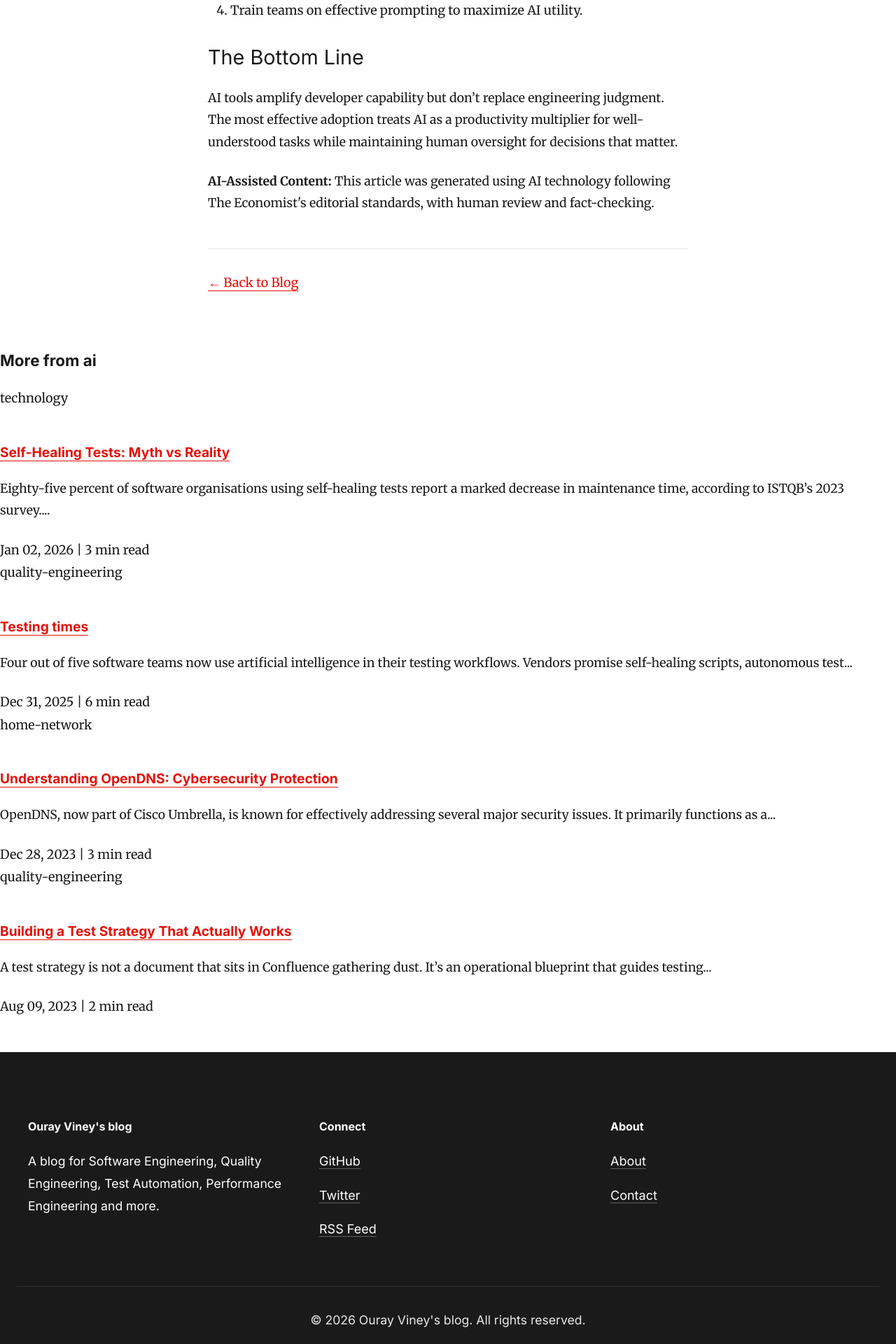
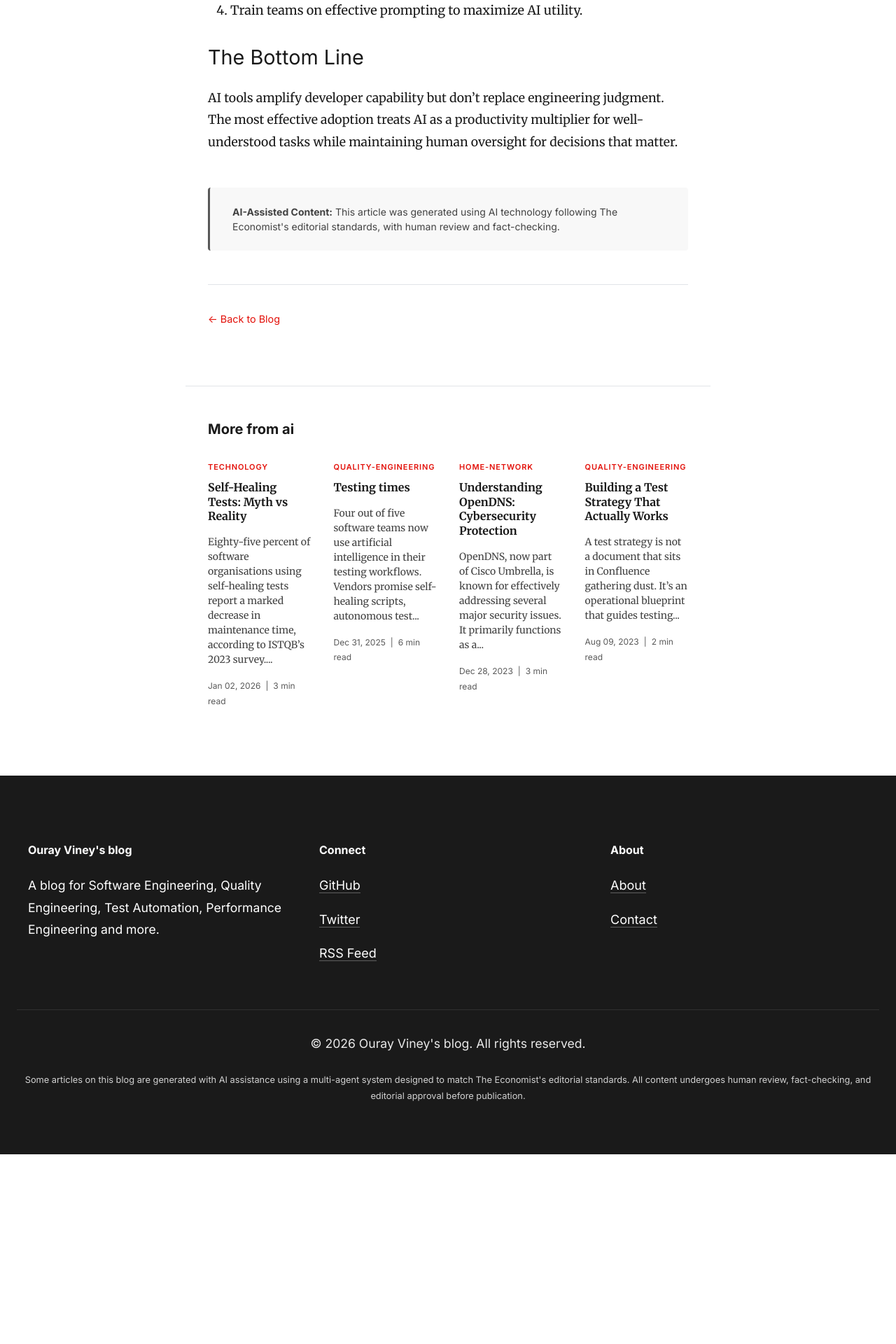
Before and after one commit to oviney/blog, a Jekyll site: the page built from _posts/2023-08-08-practical-applications-of-ai-in-software-development.md, in a window 1280 px wide. Shown: the part 1949-3869 px from the top of the page at 70% size. Built offline with Jekyll 4.4.1, drawn with Linux system fonts in a browser that asks for light colours; after the commit the page ends 3598 px from its top, so only the background shows below that.

Commit message:
fix: add missing CSS styles for related posts sidebar
The post layout used classes (related-sidebar, related-list, related-item, etc.)
that weren't defined in the SCSS, causing the "More from" section to be unstyled.

Co-Authored-By: Claude Opus 4.5 <noreply@anthropic.com>

```diff
--- a/_sass/economist-theme.scss
+++ b/_sass/economist-theme.scss
@@ -1299,6 +1299,139 @@ table {
   }
 }
 
+// ============================================
+// RELATED SIDEBAR (Post page)
+// ============================================
+
+.article-layout {
+  // Container for article + sidebar layout
+}
+
+.related-sidebar {
+  max-width: $content-max-width;
+  margin: $spacing-xl auto;
+  padding: $spacing-xl $spacing-md;
+  border-top: 1px solid $border-color;
+
+  @media (min-width: 768px) {
+    padding: $spacing-xl $spacing-lg;
+  }
+
+  h3 {
+    font-family: $font-sans;
+    font-size: 1.25rem;
+    font-weight: 700;
+    color: $text-primary;
+    margin: 0 0 $spacing-lg 0;
+  }
+}
+
+.related-list {
+  display: grid;
+  grid-template-columns: 1fr;
+  gap: $spacing-lg;
+
+  @media (min-width: 640px) {
+    grid-template-columns: repeat(2, 1fr);
+  }
+
+  @media (min-width: 900px) {
+    grid-template-columns: repeat(4, 1fr);
+  }
+}
+
+.related-item {
+  display: flex;
+  flex-direction: column;
+
+  &:hover .related-title a {
+    color: $economist-red;
+  }
+}
+
+.related-content {
+  display: flex;
+  flex-direction: column;
+  gap: $spacing-xs;
+}
+
+.related-category {
+  font-family: $font-sans;
+  font-size: 0.6875rem;
+  font-weight: 600;
+  color: $economist-red;
+  text-transform: uppercase;
+  letter-spacing: 0.08em;
+}
+
+.related-title {
+  font-family: $font-serif;
+  font-size: 1rem;
+  font-weight: 700;
+  line-height: 1.3;
+  margin: 0 0 $spacing-xs 0;
+
+  a {
+    color: $text-primary;
+    text-decoration: none;
+    border-bottom: none;
+    transition: color 0.2s ease;
+
+    &:hover {
+      color: $economist-red;
+    }
+  }
+}
+
+.related-excerpt {
+  font-family: $font-serif;
+  font-size: 0.875rem;
+  color: $text-secondary;
+  line-height: 1.5;
+  margin: 0;
+}
+
+.related-meta {
+  font-family: $font-sans;
+  font-size: 0.75rem;
+  color: $text-tertiary;
+  margin-top: $spacing-xs;
+
+  .separator {
+    margin: 0 0.3em;
+  }
+}
+
+// Back link styling
+.article-footer .back-link {
+  font-family: $font-sans;
+  font-size: 0.9rem;
+  color: $economist-red;
+  text-decoration: none;
+  border-bottom: none;
+
+  &:hover {
+    text-decoration: underline;
+  }
+}
+
+// AI disclosure aside
+.ai-disclosure {
+  background-color: $background-light;
+  border-left: 3px solid $text-tertiary;
+  padding: $spacing-md $spacing-lg;
+  margin: $spacing-xl 0;
+  border-radius: $radius-sm;
+
+  p {
+    font-family: $font-sans;
+    font-size: 0.875rem;
+    line-height: 1.5;
+    margin: 0;
+    color: $text-secondary;
+  }
+}
+
 .home-latest {
   margin-top: $spacing-xl * 2;
   padding-top: $spacing-xl;
```
